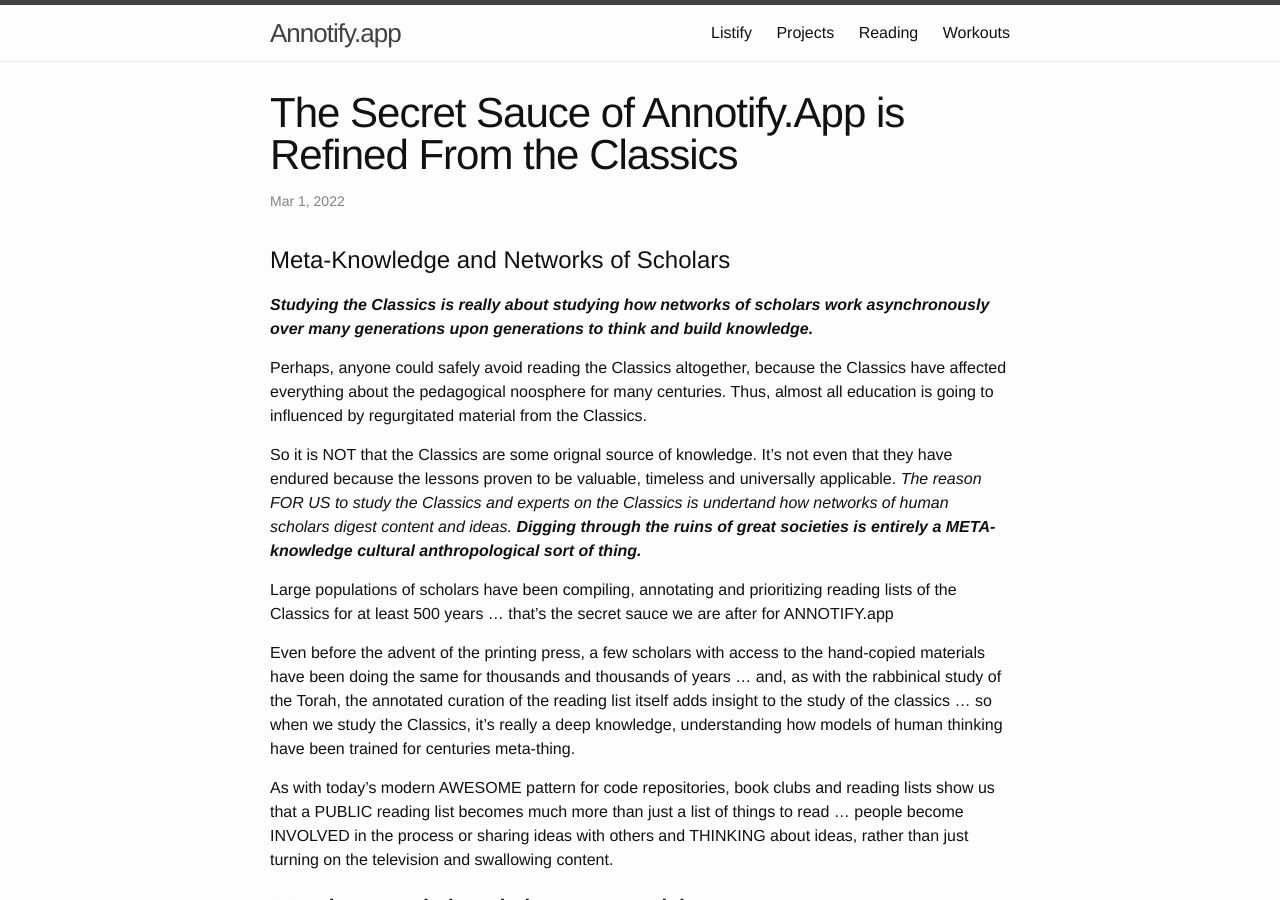
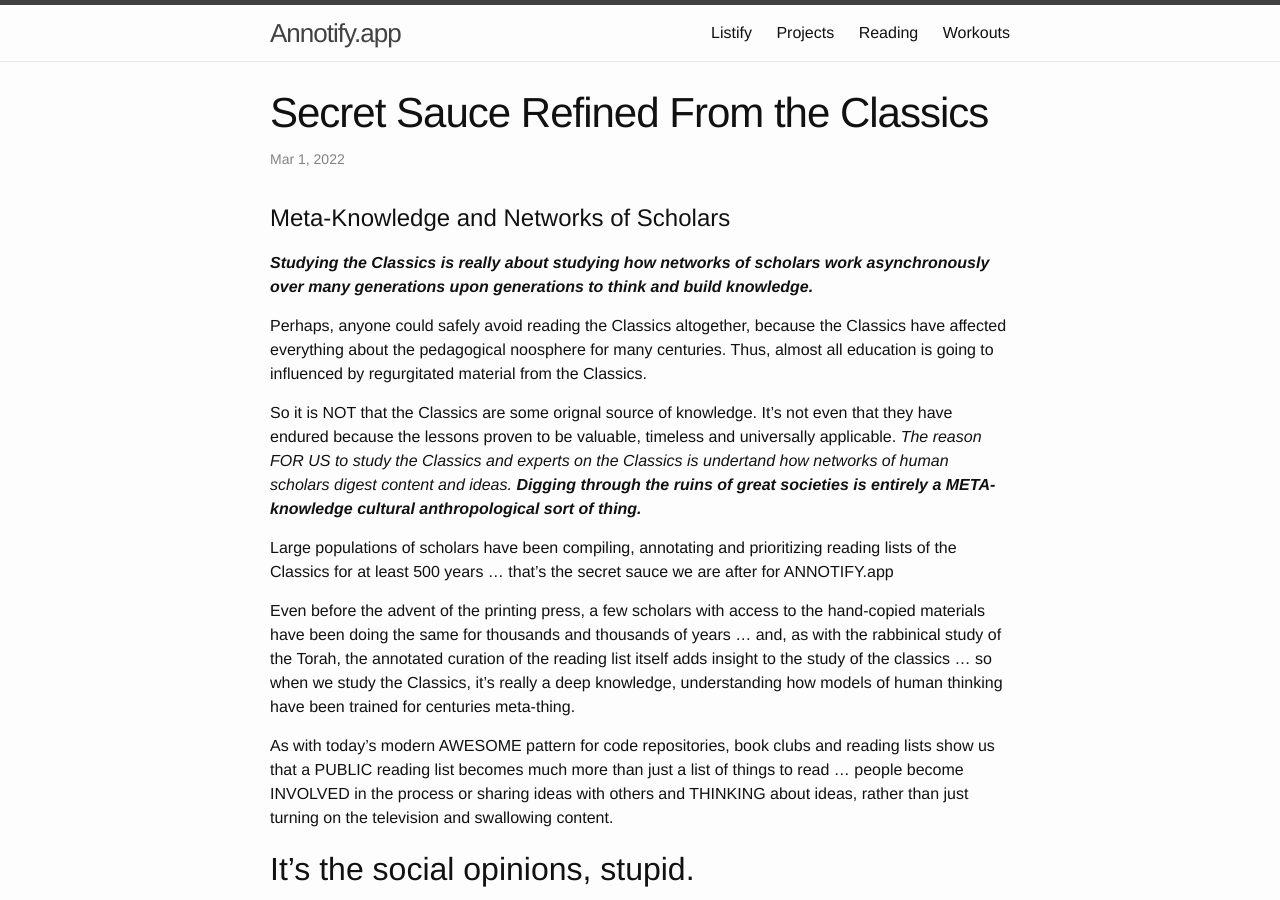
Before and after one commit to annotifyapp/annotifyapp.github.io, a Jekyll site: the page built from _posts/2022-03-01-classics-reading-list.md, in a window 1280 px wide and 900 px high. Built offline with Jekyll 4.4.1, drawn with Linux system fonts in a browser that asks for light colours.

Commit message:
tighter title

```diff
--- a/_posts/2022-03-01-classics-reading-list.md
+++ b/_posts/2022-03-01-classics-reading-list.md
@@ -1,6 +1,6 @@
 ---
 layout: post
-title:  "The Secret Sauce of Annotify.App is Refined From the Classics"
+title:  "Secret Sauce Refined From the Classics"
 date:   2022-03-01 4:30:00
 categories: classics
 ---
```
